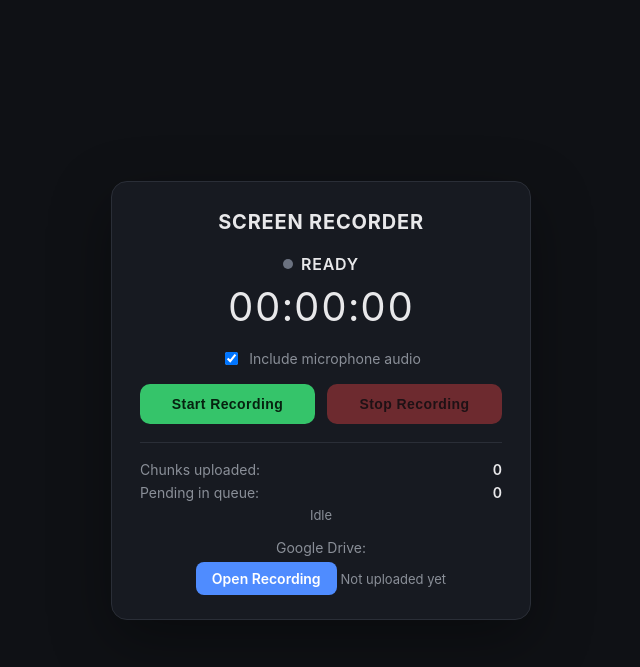
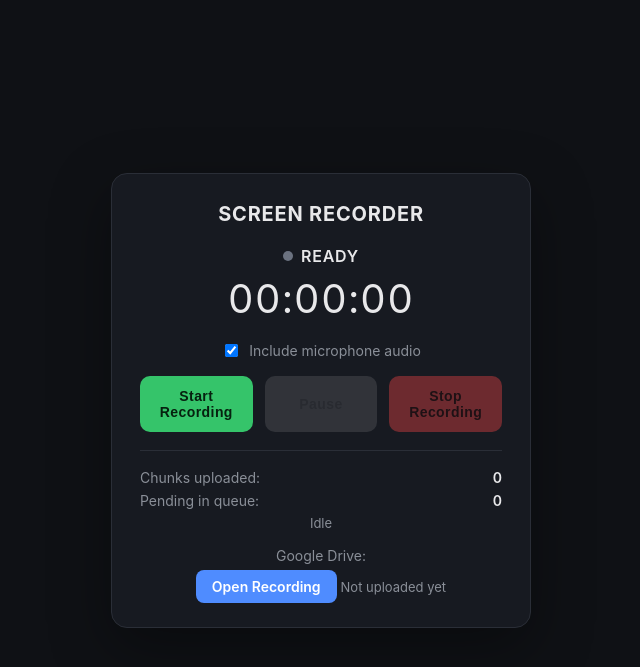
Before and after one commit to deepak75500/the_screen_recorder, a Flask app: page / in a window 1280 px wide. Shown: the top 667 px of the page, without its empty margins (319-959 px from the left). Run offline with Flask 3, Linux system fonts and the light colour scheme.

Commit message:
Update index.html

```diff
--- a/templates/index.html
+++ b/templates/index.html
@@ -26,6 +26,7 @@
 
     <div class="buttons">
       <button id="start-btn">Start Recording</button>
+      <button id="pause-btn" disabled>Pause</button>
       <button id="stop-btn" disabled>Stop Recording</button>
     </div>
 
@@ -50,6 +51,7 @@
       <div>Google Drive:</div>
       <a id="drive-link" href="#" target="_blank" rel="noopener" hidden>Open Recording</a>
       <span id="drive-pending" class="muted">Not uploaded yet</span>
+      <div id="drive-processing" class="processing-text" hidden>Drive may take a moment to process the WebM before playback starts.</div>
     </section>
 
     <div id="error-box" class="error-box" hidden></div>
```
